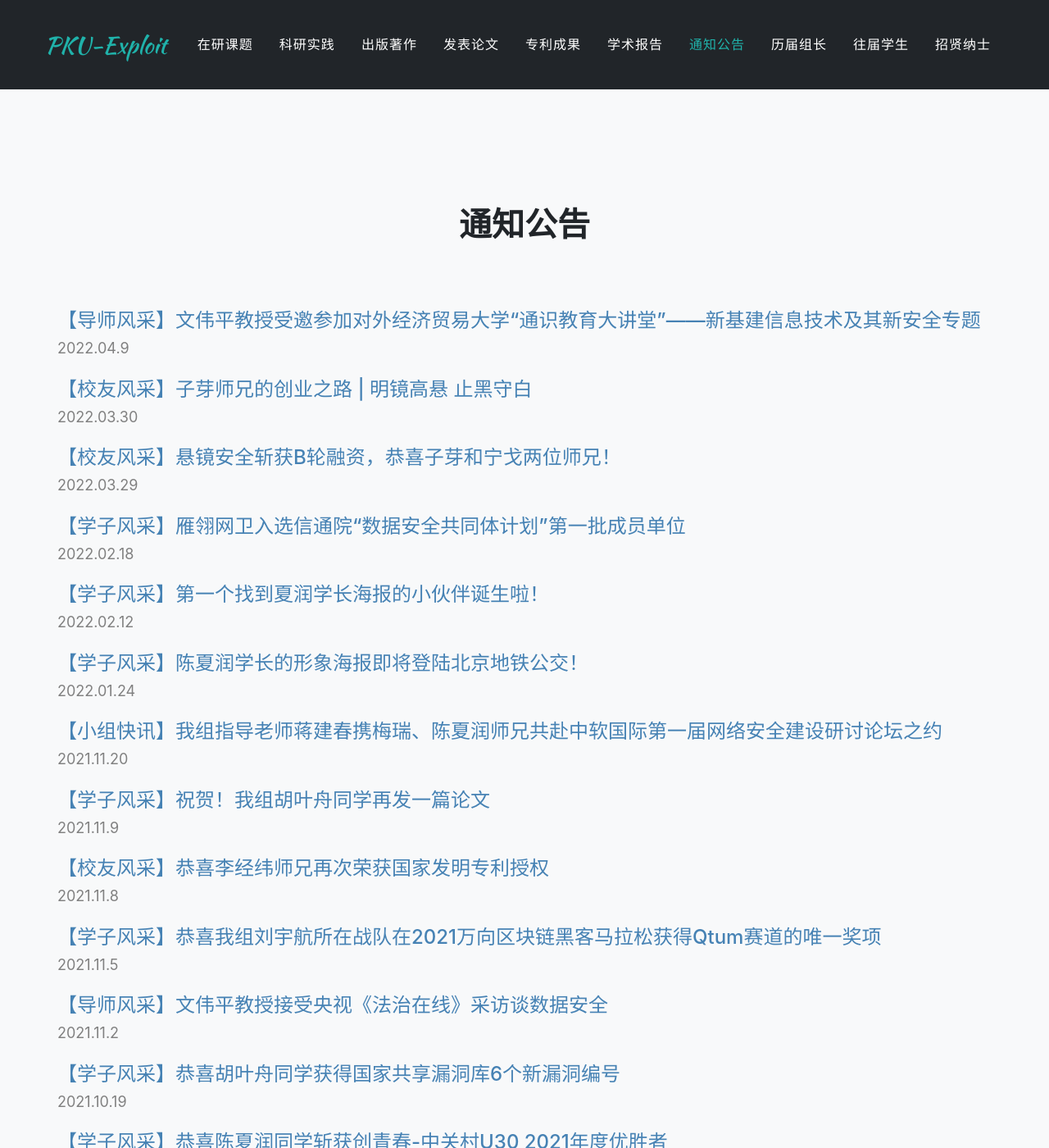
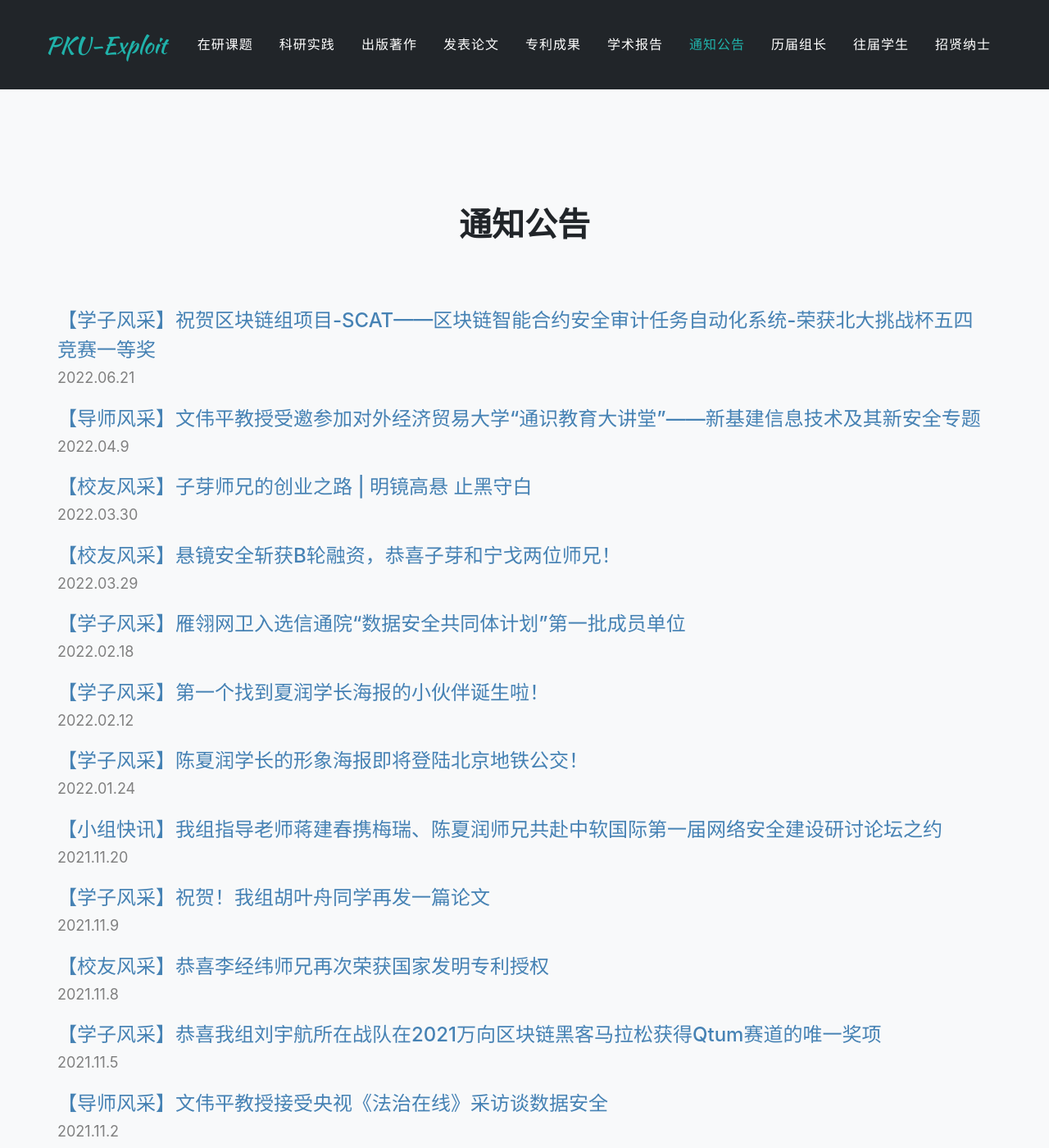
Before and after one commit to xxycfhb/xxycfhb.github.io, a Jekyll site: the page built from pages/notice.html, in a window 1280 px wide and 1400 px high. Shown: the whole window at 82% size. Built offline with Jekyll 4.4.1, drawn with Linux system fonts in a browser that asks for light colours; some web fonts are replaced; some of the changed text lies outside the part shown.

Commit message:
Update 2022-6-21-notice-26.md

```diff
--- a/_posts/notice/2022-6-21-notice-26.md
+++ b/_posts/notice/2022-6-21-notice-26.md
@@ -2,7 +2,7 @@
 layout: post
 title: 通知公告
 subtitle: '【学子风采】祝贺区块链组项目-SCAT——区块链智能合约安全审计任务自动化系统-荣获北大挑战杯五四竞赛一等奖'
-date: 2021.7.15
+date: 2022.6.21
 permalink: /:categories/:year/:month/:day/:title
 categories:
   - notice
```
